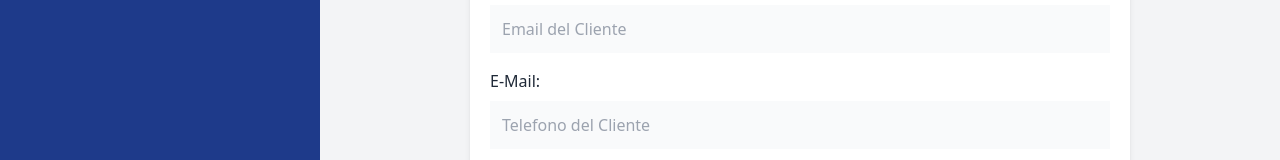
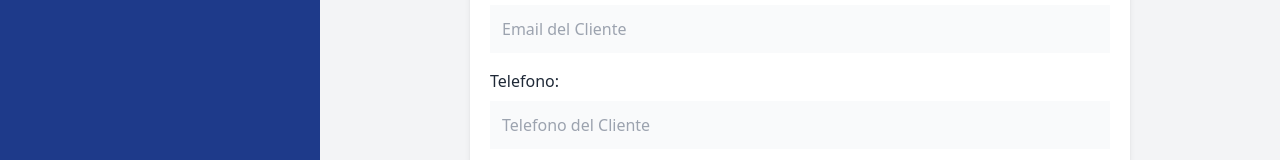
Before and after one commit to JoseIgnacioTapia/api_crm, a React (Vite) app: page /clientes/nuevo in a window 1280 px wide. Shown: the part 483-643 px from the top of the page. Built offline with nearby package versions, Linux system fonts and the light colour scheme.

Commit message:
Adding Validation with Yup

```diff
--- /dev/null
+++ b/src/components/Alerta.jsx
@@ -0,0 +1,9 @@
+const Alerta = ({ children }) => {
+  return (
+    <div className="text-center my-4 bg-red-600 text-white font-bold uppercase">
+      {children}
+    </div>
+  );
+};
+
+export default Alerta;
--- a/src/components/Formulario.jsx
+++ b/src/components/Formulario.jsx
@@ -1,6 +1,15 @@
 import { Formik, Form, Field } from 'formik';
+import * as Yup from 'yup';
+import Alerta from './Alerta';
 
 function Formulario() {
+  const nuevoClienteSchema = Yup.object().shape({
+    nombre: Yup.string()
+      .min(3, 'El Nombre es muy corto')
+      .max(20, 'El Nombre es muy largo')
+      .required('El nombre del cliente es obligatorio'),
+  });
+
   const handleSubmit = valores => {
     console.log(valores);
   };
@@ -22,8 +31,10 @@ function Formulario() {
         onSubmit={values => {
           handleSubmit(values);
         }}
+        validationSchema={nuevoClienteSchema}
       >
-        {() => (
+        {({ errors, touched }) => {
+          return (
             <Form className="mt-10">
               <div className="mb-4">
                 <label className="text-gray-800" htmlFor="nombre">
@@ -36,6 +47,10 @@ function Formulario() {
                   placeholder="Nombre del Cliente"
                   name="nombre"
                 />
+
+                {errors.nombre && touched.nombre ? (
+                  <Alerta>{errors.nombre}</Alerta>
+                ) : null}
               </div>
               <div className="mb-4">
                 <label className="text-gray-800" htmlFor="empresa">
@@ -63,14 +78,14 @@ function Formulario() {
               </div>
               <div className="mb-4">
                 <label className="text-gray-800" htmlFor="telefono">
-                E-Mail:
+                  Telefono:
                 </label>
                 <Field
                   id="telefono"
                   type="tel"
                   className="mt-2 block w-full p-3 bg-gray-50"
                   placeholder="Telefono del Cliente"
-                name="email"
+                  name="telefono"
                 />
               </div>
               <div className="mb-4">
@@ -93,7 +108,8 @@ function Formulario() {
                 className="mt-5 w-full bg-blue-800 p-3 text-white uppercase font-bold text-lg"
               />
             </Form>
-        )}
+          );
+        }}
       </Formik>
     </div>
   );
```
Lines whose indentation alone changed are shown as unchanged.
